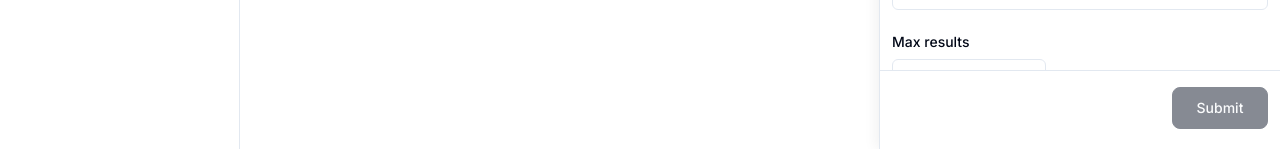
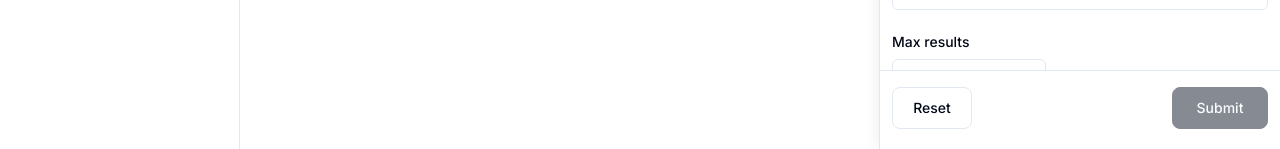
Before and after one commit to tessagerritse/biss-search, a Vue app: page / in a window 1280 px wide. Shown: the part 651-800 px from the top of the page. Built offline with nearby package versions, Linux system fonts and the light colour scheme.

Commit message:
chore: add Reset button to search pane to restore form to initial state

```diff
--- a/src/components/SearchPane.vue
+++ b/src/components/SearchPane.vue
@@ -1,7 +1,8 @@
 <script setup lang="ts">
 import IconClass from '@/assets/IconClass.vue'
 import AppTextField from '@/components/reusable/AppTextField.vue'
-import SubmitSearchButton from '@/components/reusable/SubmitSearchButton.vue'
+import AppButton from '@/components/reusable/AppButton.vue'
+import SubmitSearchButton from '@/components/SubmitSearchButton.vue'
 import FormLabel from '@/components/reusable/FormLabel.vue'
 import AppNumberField from '@/components/reusable/AppNumberField.vue'
 import DatasetTabs from '@/components/DatasetTabs.vue'
@@ -34,6 +35,7 @@ defineProps<{
 
 const emit = defineEmits<{
   submit: []
+  reset: []
   close: []
   'update:dataset': [value: DatasetId]
   'update:semanticQuery': [value: string]
@@ -78,11 +80,7 @@ const emit = defineEmits<{
           />
         </div>
         <div class="search-pane__section">
-          <FormLabel
-            label="Semantic Search"
-            :info-text="fieldInfo.semanticSearch"
-            required
-          />
+          <FormLabel label="Semantic Search" :info-text="fieldInfo.semanticSearch" required />
           <AppTextField
             :model-value="semanticQuery"
             type="search"
@@ -140,6 +138,7 @@ const emit = defineEmits<{
       </section>
     </div>
     <footer class="search-pane__footer">
+      <AppButton type="button" class="search-pane__reset" @click="emit('reset')"> Reset </AppButton>
       <SubmitSearchButton
         :disabled="submitDisabled"
         :disabled-tooltip="submitDisabledTooltip"
@@ -250,9 +249,15 @@ const emit = defineEmits<{
   flex-shrink: 0;
   padding: 1rem 0.75rem 1.25rem;
   display: flex;
-  justify-content: flex-end;
+  justify-content: space-between;
+  align-items: center;
+  gap: 0.5rem;
   background: hsl(var(--background));
   border-top: 1px solid hsl(var(--border));
+}
+
+.search-pane__reset {
+  min-width: 5rem;
 }
 
 @media (max-width: 900px) {
--- a/src/composables/useSearchForm.ts
+++ b/src/composables/useSearchForm.ts
@@ -89,6 +89,22 @@ export function useSearchForm() {
     }, 1500)
   }
 
+  /** Reset form to initial state (same as page refresh). */
+  function resetForm() {
+    dataset.value = 'rechtspraak'
+    semanticQuery.value = ''
+    lawRefsOperator.value = 'and'
+    lawRefsQuery.value = ''
+    keywords.value = []
+    startDate.value = '1990-01-01'
+    endDate.value = todayISO()
+    maxResults.value = 5
+    degreesSources.value = 0
+    degreesTargets.value = 0
+    documentTypes.value = { decision: true, opinion: false }
+    initialFormSnapshot.value = createSearchFormSnapshot(getFormState())
+  }
+
   return {
     isSearchPanelOpen,
     dataset,
@@ -107,6 +123,7 @@ export function useSearchForm() {
     submitDisabled,
     submitDisabledTooltip,
     submitSearch,
+    resetForm,
     dummySearchQueryTitle: DUMMY_SEARCH_QUERY_TITLE,
   }
 }
--- a/src/views/SearchView.vue
+++ b/src/views/SearchView.vue
@@ -22,6 +22,7 @@ const {
   submitDisabled,
   submitDisabledTooltip,
   submitSearch,
+  resetForm,
   dummySearchQueryTitle,
 } = useSearchForm()
 </script>
@@ -65,6 +66,7 @@ const {
       @update:degrees-targets="degreesTargets = $event"
       @update:document-types="documentTypes = $event"
       @submit="submitSearch"
+      @reset="resetForm"
     />
   </div>
 </template>
```
Also changed, not shown: src/components/SubmitSearchButton.vue (renamed from src/components/reusable/SubmitSearchButton.vue).
